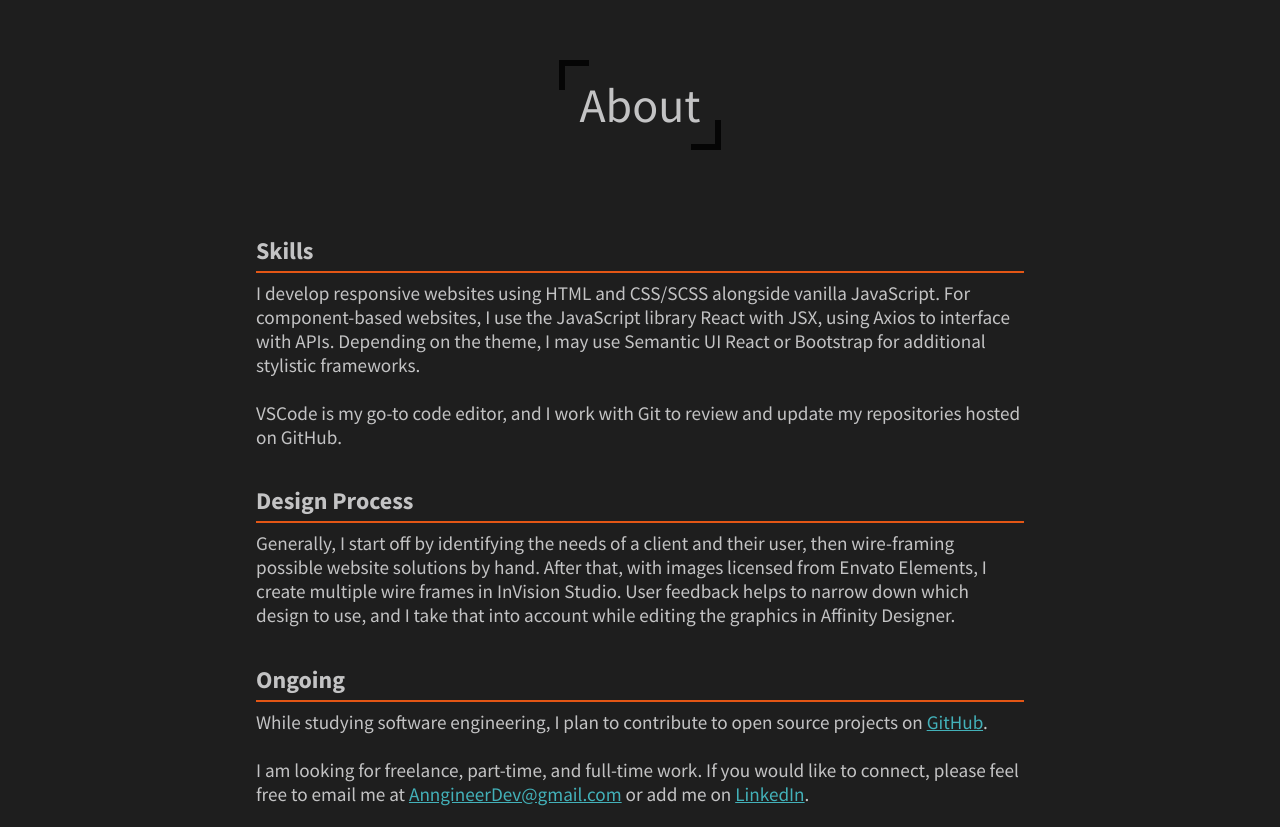
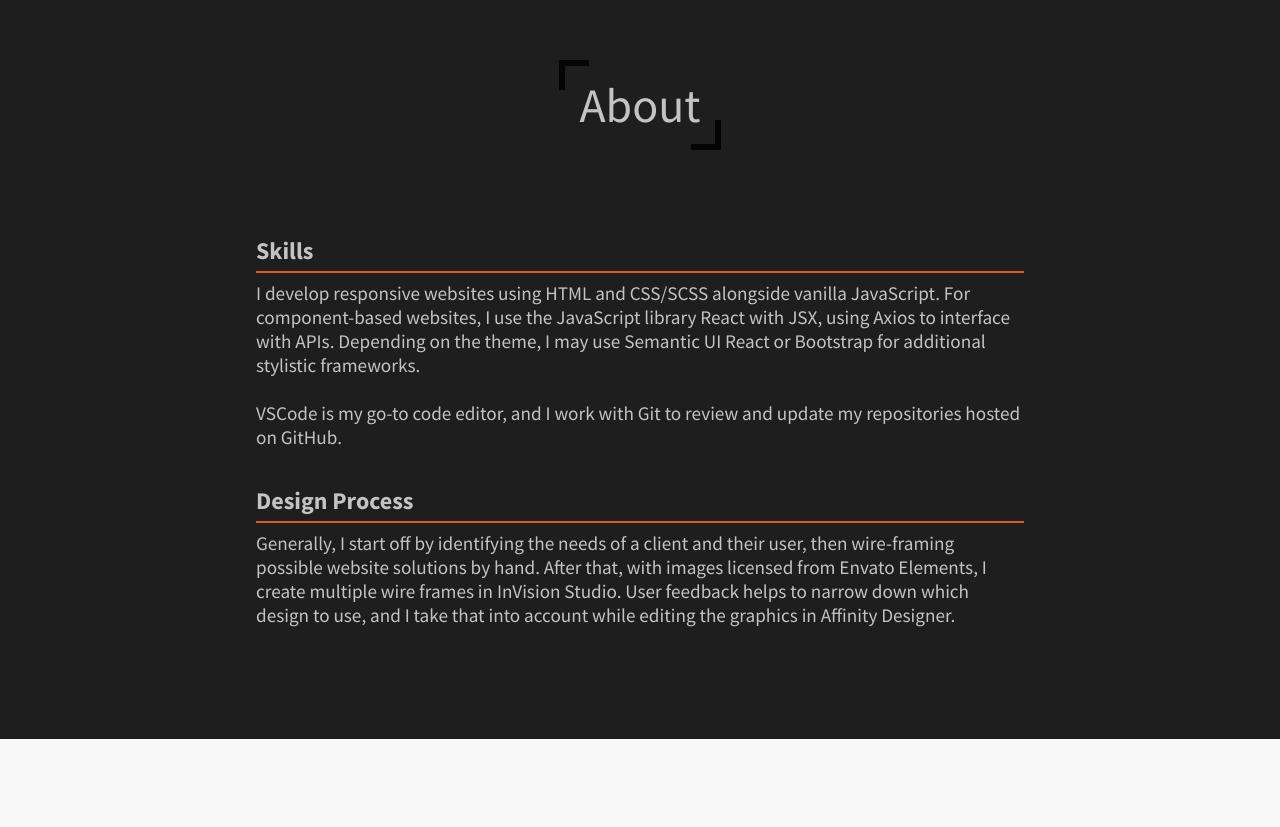
Before and after one commit to Anngineer/web-dev-portfolio, a React (Create React App) app: page /#/about in a window 1280 px wide. Shown: the part 116-943 px from the top of the page. Built offline with nearby package versions, Linux system fonts and the light colour scheme.

Commit message:
Update description section

```diff
--- a/src/About.js
+++ b/src/About.js
@@ -49,37 +49,7 @@ const About = ({ dropDownVisible, setDropDownVisible }) => {
               while editing the graphics in Affinity Designer.{" "}
             </p>
           </div>
-          <div className="description-block-2">
-            <h3>Ongoing</h3>
-            <p>
-              While studying software engineering, I plan to contribute to open
-              source projects on{" "}
-              <a
-                href="https://github.com/Anngineer"
-                style={{ color: "#43b1b9" }}
-              >
-                GitHub
-              </a>
-              .
-              <br />
-              <br />I am looking for freelance, part-time, and full-time work.
-              If you would like to connect, please feel free to email me at{" "}
-              <a
-                href={"mailto:anngineerdev@gmail.com"}
-                style={{ color: "#43b1b9" }}
-              >
-                AnngineerDev@gmail.com
-              </a>{" "}
-              or add me on&nbsp;
-              <a
-                href="www.linkedin.com/in/anngineer"
-                style={{ color: "#43b1b9" }}
-              >
-                LinkedIn
-              </a>
-              .
-            </p>
-          </div>
+
         </div>
       </div>
       <Contact />
```
